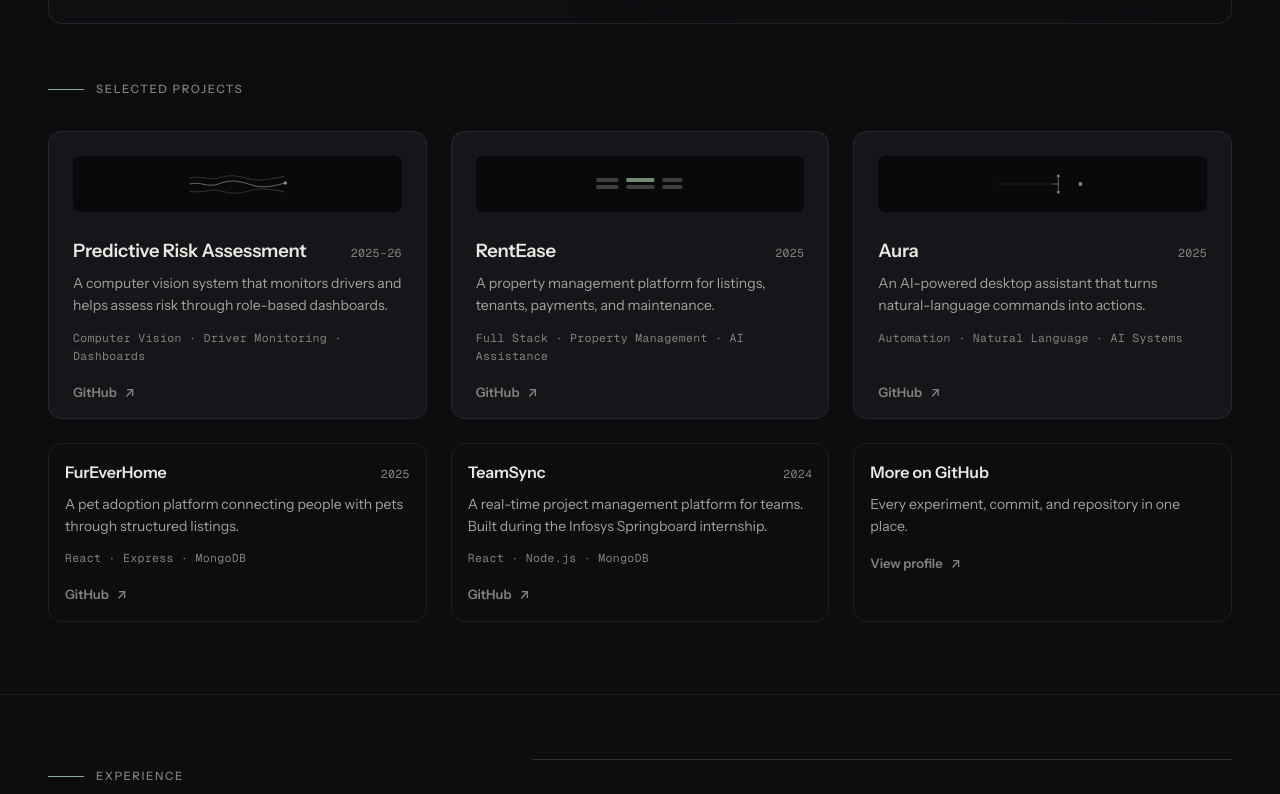
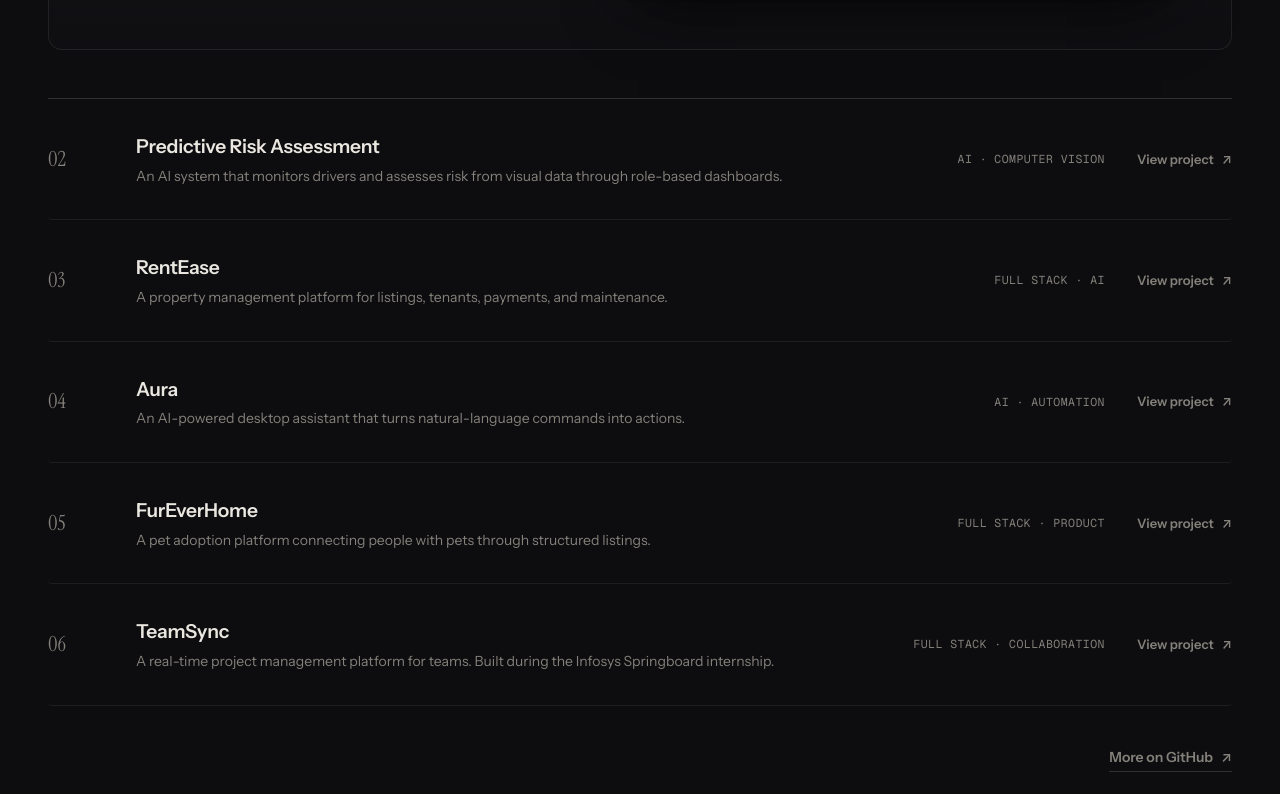
Before and after one commit to RaoVrn/Portfolio, a React (Vite) app: page / in a window 1280 px wide. Shown: the part 1480-2274 px from the top of the page. Built offline with nearby package versions, Linux system fonts and the light colour scheme.

Commit message:
enhance projects section with featured work showcase

```diff
--- a/src/components/Work/ProjectMotif.module.css
+++ /dev/null
@@ -1,5 +0,0 @@
-.svg {
-  width: 100%;
-  height: 100%;
-  display: block;
-}
--- a/src/components/Work/ProjectMotif.tsx
+++ /dev/null
@@ -1,42 +0,0 @@
-import styles from "./ProjectMotif.module.css";
-
-const STROKE = "rgba(132, 128, 122, 0.45)";
-const SAGE = "rgba(138, 174, 148, 0.8)";
-
-/** Small abstract motifs that give each project its own signal. */
-export function ProjectMotif({ kind }: { kind: "risk" | "rentease" | "aura" }) {
-  if (kind === "risk") {
-    return (
-      <svg className={styles.svg} viewBox="0 0 200 64" role="img" aria-label="Signal streams">
-        <path d="M4 20 C 30 14, 44 26, 62 20 S 96 14, 116 20 S 152 26, 196 16" fill="none" stroke={STROKE} strokeWidth="1.5" />
-        <path d="M4 32 C 26 26, 42 40, 62 32 S 98 24, 122 32 S 158 40, 196 30" fill="none" stroke={SAGE} strokeWidth="1.5" />
-        <path d="M4 46 C 28 52, 48 40, 68 46 S 100 52, 122 46 S 156 40, 196 48" fill="none" stroke={STROKE} strokeWidth="1.5" />
-        <circle cx="196" cy="30" r="3.5" fill={SAGE} />
-      </svg>
-    );
-  }
-
-  if (kind === "rentease") {
-    return (
-      <svg className={styles.svg} viewBox="0 0 200 64" role="img" aria-label="Organized stacks">
-        <rect x="12" y="34" width="44" height="8" rx="2" fill={STROKE} />
-        <rect x="12" y="20" width="44" height="8" rx="2" fill={STROKE} />
-        <rect x="72" y="34" width="56" height="8" rx="2" fill={STROKE} />
-        <rect x="72" y="20" width="56" height="8" rx="2" fill={SAGE} />
-        <rect x="144" y="34" width="40" height="8" rx="2" fill={STROKE} />
-        <rect x="144" y="20" width="40" height="8" rx="2" fill={STROKE} />
-      </svg>
-    );
-  }
-
-  return (
-    <svg className={styles.svg} viewBox="0 0 200 64" role="img" aria-label="Command to action">
-      <path d="M8 32 H 120" stroke={STROKE} strokeWidth="1.5" strokeDasharray="4 4" />
-      <path d="M120 32 L 132 32" stroke={SAGE} strokeWidth="1.5" />
-      <path d="M132 20 V 44" stroke={SAGE} strokeWidth="1.5" />
-      <circle cx="132" cy="16" r="3" fill={SAGE} />
-      <circle cx="132" cy="48" r="3" fill={SAGE} />
-      <circle cx="176" cy="32" r="4" fill={SAGE} />
-    </svg>
-  );
-}
--- a/src/components/Work/SelectedWork.module.css
+++ b/src/components/Work/SelectedWork.module.css
@@ -2,178 +2,146 @@
   padding-top: var(--space-8);
 }
 
-.label {
-  margin-bottom: var(--space-6);
-  display: inline-flex;
-  align-items: center;
-  gap: var(--space-3);
+.list {
+  display: flex;
+  flex-direction: column;
+  border-top: 1px solid var(--line-strong);
 }
 
-.label::before {
-  content: "";
-  width: 2.25rem;
-  height: 1px;
-  background: var(--accent);
+/* ----- Row ----- */
+
+.row {
+  display: grid;
+  grid-template-columns: 3.5rem minmax(0, 1fr) auto auto;
+  align-items: center;
+  gap: var(--space-6);
+  padding-block: var(--space-6);
+  border-bottom: 1px solid var(--line);
+  border-radius: var(--radius-sm);
+  transition: border-color var(--dur-base) var(--ease-out), padding-left var(--dur-base) var(--ease-out);
 }
 
-.grid {
-  display: grid;
-  grid-template-columns: repeat(3, 1fr);
-  gap: var(--space-5);
+.row:hover {
+  border-color: var(--line-strong);
+  padding-left: var(--space-3);
 }
 
-/* ----- Card ----- */
-
-.card {
-  border: 1px solid var(--line);
-  border-radius: var(--radius-card);
-  background: var(--surface);
-  transition: border-color var(--dur-base) var(--ease-out), transform var(--dur-base) var(--ease-out), box-shadow var(--dur-base) var(--ease-out);
-  height: 100%;
+.num {
+  font-family: var(--font-display);
+  font-size: 1.3rem;
+  line-height: 1;
+  color: var(--text-3);
+  transition: color var(--dur-base) var(--ease-out);
 }
 
-.card:hover {
-  border-color: var(--line-strong);
-  transform: translateY(-3px);
-  box-shadow: var(--shadow-card-hover);
+.row:hover .num {
+  color: var(--accent);
 }
 
-.cardFeatured:hover {
-  border-color: rgba(138, 174, 148, 0.35);
-}
-
-.link {
-  display: flex;
-  flex-direction: column;
-  height: 100%;
-  padding: var(--space-5) var(--space-5) var(--space-4);
-}
-
-.motif {
-  height: 3.5rem;
-  margin-bottom: var(--space-5);
-  border-radius: var(--radius-md);
-  background: var(--bg-deep);
-  padding: var(--space-3);
-}
-
-.body {
-  flex: 1;
+.main {
+  min-width: 0;
 }
 
 .name {
-  font-size: 1.15rem;
+  font-size: 1.2rem;
   font-weight: 600;
   letter-spacing: -0.01em;
   color: var(--text-1);
+  transition: color var(--dur-base) var(--ease-out), transform var(--dur-base) var(--ease-out);
+}
+
+.row:hover .name {
+  color: var(--accent-strong);
+  transform: translateX(4px);
+}
+
+.desc {
+  margin-top: var(--space-1);
+  font-size: 0.875rem;
+  line-height: 1.55;
+  color: var(--text-3);
   transition: color var(--dur-base) var(--ease-out);
 }
 
-.card:hover .name {
-  color: var(--accent-strong);
-}
-
-.desc {
-  margin-top: var(--space-2);
-  font-size: 0.875rem;
-  line-height: 1.55;
+.row:hover .desc {
   color: var(--text-2);
 }
 
-.tags {
-  margin-top: var(--space-3);
+.category {
   font-family: var(--font-mono);
   font-size: var(--text-mono);
-  letter-spacing: 0.03em;
+  letter-spacing: 0.04em;
+  text-transform: uppercase;
   color: var(--text-3);
+  white-space: nowrap;
 }
 
-.open {
+.action {
   display: inline-flex;
   align-items: center;
   gap: var(--space-2);
-  margin-top: var(--space-4);
   font-size: 0.8125rem;
   font-weight: 600;
   color: var(--text-3);
   transition: color var(--dur-base) var(--ease-out);
 }
 
-.open span {
+.action span {
   transition: transform var(--dur-base) var(--ease-out);
 }
 
-.card:hover .open {
+.row:hover .action {
   color: var(--accent);
 }
 
-.card:hover .open span {
+.row:hover .action span {
   transform: translate(2px, -2px);
-}
-
-/* ----- Tier differences ----- */
-
-.cardCompact {
-  background: transparent;
-}
-
-.metaLine {
-  display: flex;
-  align-items: baseline;
-  justify-content: space-between;
-  gap: var(--space-3);
-}
-
-.year {
-  font-family: var(--font-mono);
-  font-size: var(--text-mono);
-  letter-spacing: 0.03em;
-  color: var(--text-3);
-  white-space: nowrap;
 }
 
 /* ----- More on GitHub ----- */
 
-.moreCard {
-  display: block;
+.more {
+  margin-top: var(--space-7);
+  display: flex;
+  justify-content: flex-end;
 }
 
-.moreTitle {
-  font-size: 1rem;
+.more a {
+  display: inline-flex;
+  align-items: center;
+  gap: var(--space-2);
+  font-size: 0.875rem;
   font-weight: 600;
-  color: var(--text-1);
-  transition: color var(--dur-base) var(--ease-out);
+  color: var(--text-3);
+  border-bottom: 1px solid var(--line-strong);
+  padding-bottom: 3px;
+  transition: color var(--dur-fast) var(--ease-out), border-color var(--dur-fast) var(--ease-out);
 }
 
-.moreCard:hover .moreTitle {
-  color: var(--accent-strong);
-}
-
-.moreDesc {
-  margin-top: var(--space-2);
-  font-size: 0.875rem;
-  line-height: 1.55;
-  color: var(--text-2);
-}
-
-.cardCompact .link {
-  padding: var(--space-4);
-}
-
-.cardCompact .name {
-  font-size: 1rem;
+.more a:hover {
+  color: var(--accent);
+  border-color: var(--accent);
 }
 
 /* ----- Responsive ----- */
 
-@media (max-width: 900px) {
-  .grid {
-    grid-template-columns: repeat(2, 1fr);
+@media (max-width: 760px) {
+  .row {
+    grid-template-columns: 2.5rem minmax(0, 1fr);
+    align-items: baseline;
+    gap: var(--space-3);
+    padding-block: var(--space-5);
+  }
+
+  .category {
+    grid-column: 2;
+  }
+
+  .action {
+    display: none;
+  }
+
+  .more {
+    justify-content: flex-start;
   }
 }
-
-@media (max-width: 600px) {
-  .grid {
-    grid-template-columns: 1fr;
-  }
-}
--- a/src/components/Work/SelectedWork.tsx
+++ b/src/components/Work/SelectedWork.tsx
@@ -1,80 +1,49 @@
-import { selectedProjects, type Project } from "../../data/projects";
+import { selectedProjects } from "../../data/projects";
 import { site } from "../../data/site";
 import { Reveal } from "../Reveal";
-import { ProjectMotif } from "./ProjectMotif";
 import styles from "./SelectedWork.module.css";
 
 export function SelectedWork() {
-  const featured = selectedProjects.slice(0, 3);
-  const compact = selectedProjects.slice(3);
-
   return (
     <section className={styles.section} aria-label="Selected projects">
       <div className={`container ${styles.inner}`}>
-        <Reveal as="p" variant="fade" className={`label ${styles.label}`}>
-          Selected projects
-        </Reveal>
+        <ol className={styles.list}>
+          {selectedProjects.map((p, i) => (
+            <Reveal as="li" variant="rise" delay={60 + i * 60} key={p.id}>
+              <a
+                className={styles.row}
+                href={p.github}
+                target="_blank"
+                rel="noreferrer"
+                aria-label={`${p.name} — ${p.description} — GitHub repository`}
+              >
+                <span className={styles.num} aria-hidden="true">
+                  {String(i + 2).padStart(2, "0")}
+                </span>
 
-        <div className={styles.grid}>
-          {featured.map((p, i) => (
-            <Reveal as="div" variant="rise" delay={60 + i * 70} key={p.id}>
-              <ProjectCard project={p} featured={true} />
+                <div className={styles.main}>
+                  <h3 className={styles.name}>{p.name}</h3>
+                  <p className={styles.desc}>{p.description}</p>
+                </div>
+
+                <span className={styles.category}>{p.category}</span>
+
+                <span className={styles.action}>
+                  View project
+                  <span aria-hidden="true">↗</span>
+                </span>
+              </a>
             </Reveal>
           ))}
-          {compact.map((p, i) => (
-            <Reveal as="div" variant="rise" delay={60 + i * 70} key={p.id}>
-              <ProjectCard project={p} featured={false} />
-            </Reveal>
-          ))}
+        </ol>
 
-          <Reveal as="div" variant="rise" delay={60 + compact.length * 70}>
-            <a className={`${styles.card} ${styles.cardCompact} ${styles.moreCard}`} href={site.links.github} target="_blank" rel="noreferrer">
-              <div className={styles.link}>
-                <p className={styles.moreTitle}>More on GitHub</p>
-                <p className={styles.moreDesc}>Every experiment, commit, and repository in one place.</p>
-                <span className={styles.open}>
-                  View profile
-                  <span aria-hidden="true">↗</span>
-                </span>
-              </div>
-            </a>
-          </Reveal>
-        </div>
+        <Reveal as="div" variant="fade" delay={200} className={styles.more}>
+          <a href={site.links.github} target="_blank" rel="noreferrer">
+            More on GitHub
+            <span aria-hidden="true">↗</span>
+          </a>
+        </Reveal>
       </div>
     </section>
   );
 }
-
-function ProjectCard({ project, featured }: { project: Project; featured: boolean }) {
-  return (
-    <article className={`${styles.card} ${featured ? styles.cardFeatured : styles.cardCompact}`}>
-      <a
-        className={styles.link}
-        href={project.github}
-        target="_blank"
-        rel="noreferrer"
-        aria-label={`${project.name} — ${project.description} — GitHub repository`}
-      >
-        {project.motif && (
-          <div className={styles.motif} aria-hidden="true">
-            <ProjectMotif kind={project.motif} />
-          </div>
-        )}
-
-        <div className={styles.body}>
-          <div className={styles.metaLine}>
-            <h3 className={styles.name}>{project.name}</h3>
-            <span className={styles.year}>{project.year}</span>
-          </div>
-          <p className={styles.desc}>{project.description}</p>
-          <p className={styles.tags}>{project.tags.join(" · ")}</p>
-        </div>
-
-        <span className={styles.open} aria-hidden="true">
-          GitHub
-          <span>↗</span>
-        </span>
-      </a>
-    </article>
-  );
-}
--- a/src/components/Work/WorkSection.tsx
+++ b/src/components/Work/WorkSection.tsx
@@ -13,7 +13,11 @@ export function WorkSection() {
         </Reveal>
 
         <Reveal as="h2" variant="rise" delay={60} className={styles.heading} id="work-heading">
-          Things I've built.
+          Selected work.
+        </Reveal>
+
+        <Reveal as="p" variant="rise" delay={160} className={styles.support}>
+          A selection of products, experiments, and systems I've built.
         </Reveal>
       </div>
 
--- a/src/data/projects.ts
+++ b/src/data/projects.ts
@@ -13,8 +13,6 @@ export interface Project {
   github?: string;
   live?: string;
   image?: { src: string; alt: string };
-  /** Small abstract motif used in the project grid. */
-  motif?: "risk" | "rentease" | "aura";
 }
 
 export const featuredProject: Project = {
@@ -37,10 +35,9 @@ export const selectedProjects: Project[] = [
     category: "AI · Computer Vision",
     year: "2025–26",
     description:
-      "A computer vision system that monitors drivers and helps assess risk through role-based dashboards.",
+      "An AI system that monitors drivers and assesses risk from visual data through role-based dashboards.",
     tags: ["Computer Vision", "Driver Monitoring", "Dashboards"],
     github: "https://github.com/RaoVrn/predictive-risk-assessment",
-    motif: "risk",
   },
   {
     id: "rentease",
@@ -51,7 +48,6 @@ export const selectedProjects: Project[] = [
       "A property management platform for listings, tenants, payments, and maintenance.",
     tags: ["Full Stack", "Property Management", "AI Assistance"],
     github: "https://github.com/RaoVrn/RentEase",
-    motif: "rentease",
   },
   {
     id: "aura",
@@ -62,7 +58,6 @@ export const selectedProjects: Project[] = [
       "An AI-powered desktop assistant that turns natural-language commands into actions.",
     tags: ["Automation", "Natural Language", "AI Systems"],
     github: "https://github.com/RaoVrn/Aura",
-    motif: "aura",
   },
   {
     id: "fureverhome",
```
